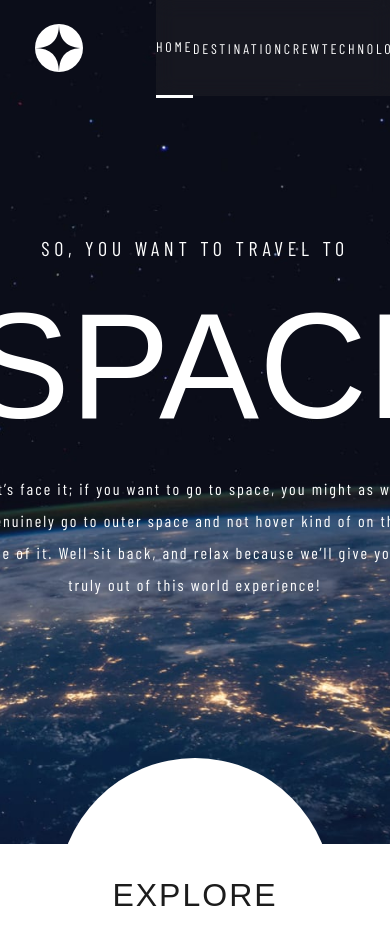
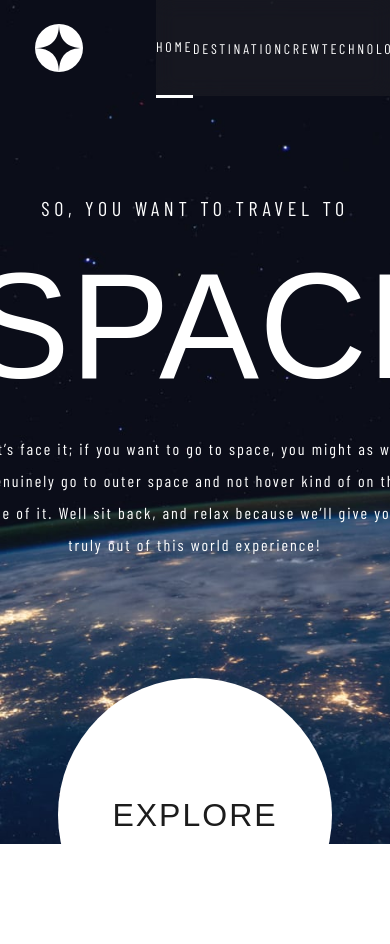
Before and after one commit to Tim-jn/space-tourism, a React (Create React App) app: page / in a window 390 px wide. Shown: the top 944 px of the page. Built offline with nearby package versions, Linux system fonts and the light colour scheme; a web font is replaced by a local one.

Commit message:
test fix responsive

```diff
--- a/src/Pages/Home/home.css
+++ b/src/Pages/Home/home.css
@@ -1,20 +1,20 @@
+html,
 body {
-  background: url(background-home-desktop.jpg) no-repeat;
-  background-size: cover;
-  background-position: center;
-  height: 100vh;
+  height: 100%;
   width: 100%;
-  cursor: default;
 }
 
-#root {
-  height: 100vh;
+body {
+  background: url(background-home-desktop.jpg);
+  background-size: cover;
+  background-repeat: no-repeat;
+  background-position: left top;
+  cursor: default;
 }
 
 .container {
   margin: 10% 14%;
   display: flex;
-  flex-direction: row;
   justify-content: space-between;
   align-items: center;
 }
@@ -83,17 +83,16 @@ body {
 
 @media screen and (max-width: 1250px) {
   .container {
-    margin: 100px 9%;
-    padding-top: 40px;
-    padding-bottom: 40px;
+    margin: auto;
   }
 }
 
 @media screen and (max-width: 1024px) {
   body {
-    background: url(background-home-tablet.jpg) no-repeat;
+    background: url(background-home-tablet.jpg);
     background-size: cover;
-    background-position: center;
+    background-repeat: no-repeat;
+    background-position: left top;
   }
 
   .container {
@@ -102,6 +101,7 @@ body {
 
   .textContent {
     text-align: center;
+    margin-top: 100px;
   }
 
   .upperText {
@@ -113,6 +113,7 @@ body {
   }
 
   .exploreButton {
-    margin-top: 140px;
+    margin-top: 100px;
+    margin-bottom: 100px;
   }
 }
```
